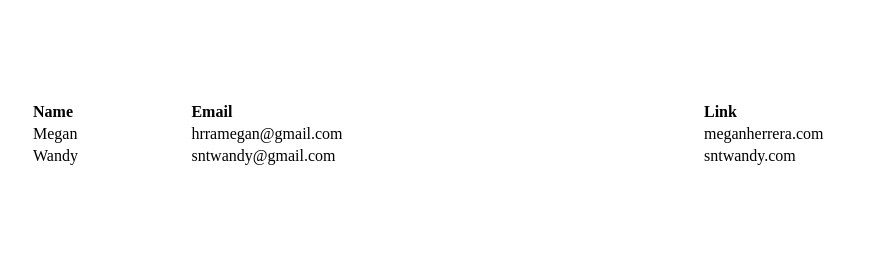
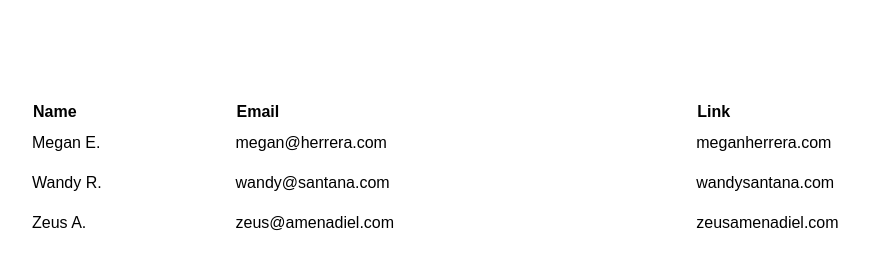
Before and after one commit to sntwandy/redux-course, a React app: page / in a window 1280 px wide. Shown: the whole page, without its empty margins (70-939 px from the left). Built offline with nearby package versions, Linux system fonts and the light colour scheme.

Commit message:
Refactoring the table users

```diff
--- a/src/assets/styles/Global.scss
+++ b/src/assets/styles/Global.scss
@@ -2,4 +2,5 @@ body {
   box-sizing: border-box;
   margin: 0px;
   padding: 0px;
+  font-family: Arial, Helvetica, sans-serif;
 }
--- a/src/assets/styles/containers/App.scss
+++ b/src/assets/styles/containers/App.scss
@@ -6,3 +6,7 @@
   width: 100%;
   text-align: left;
 }
+
+.table td {
+  padding: 10px 0px;
+}
--- /dev/null
+++ b/src/components/TableUsers.js
@@ -0,0 +1,13 @@
+import React from 'react';
+
+const TableUsers = ({ name, email, website }) => {
+  return(
+    <tr>
+      <td>{name}</td>
+      <td>{email}</td>
+      <td>{website}</td>
+    </tr>
+  );
+};
+
+export default TableUsers;
--- a/src/containers/App.js
+++ b/src/containers/App.js
@@ -1,4 +1,8 @@
 import React from 'react';
+import users from '../users.json';
+
+// Components
+import TableUsers from '../components/TableUsers';
 
 // Styles
 import '../assets/styles/containers/App.scss';
@@ -15,16 +19,9 @@ const App = () => {
           </tr>
         </thead>
         <tbody>
-          <tr>
-            <td>Megan</td>
-            <td>hrramegan@gmail.com</td>
-            <td>meganherrera.com</td>
-          </tr>
-          <tr>
-            <td>Wandy</td>
-            <td>sntwandy@gmail.com</td>
-            <td>sntwandy.com</td>
-          </tr>
+          {
+            users.map( ({ id, name, email, website }) => <TableUsers key={id} name={name} email={email} website={website} />)
+          }
         </tbody>
       </table>
     </div>
--- /dev/null
+++ b/src/users.json
@@ -0,0 +1,20 @@
+[
+  {
+    "id": 0,
+    "name": "Megan E.",
+    "email": "megan@herrera.com",
+    "website": "meganherrera.com"
+  },
+  {
+    "id": 1,
+    "name": "Wandy R.",
+    "email": "wandy@santana.com",
+    "website": "wandysantana.com"
+  },
+  {
+    "id": 2,
+    "name": "Zeus A.",
+    "email": "zeus@amenadiel.com",
+    "website": "zeusamenadiel.com"
+  }
+]
```
